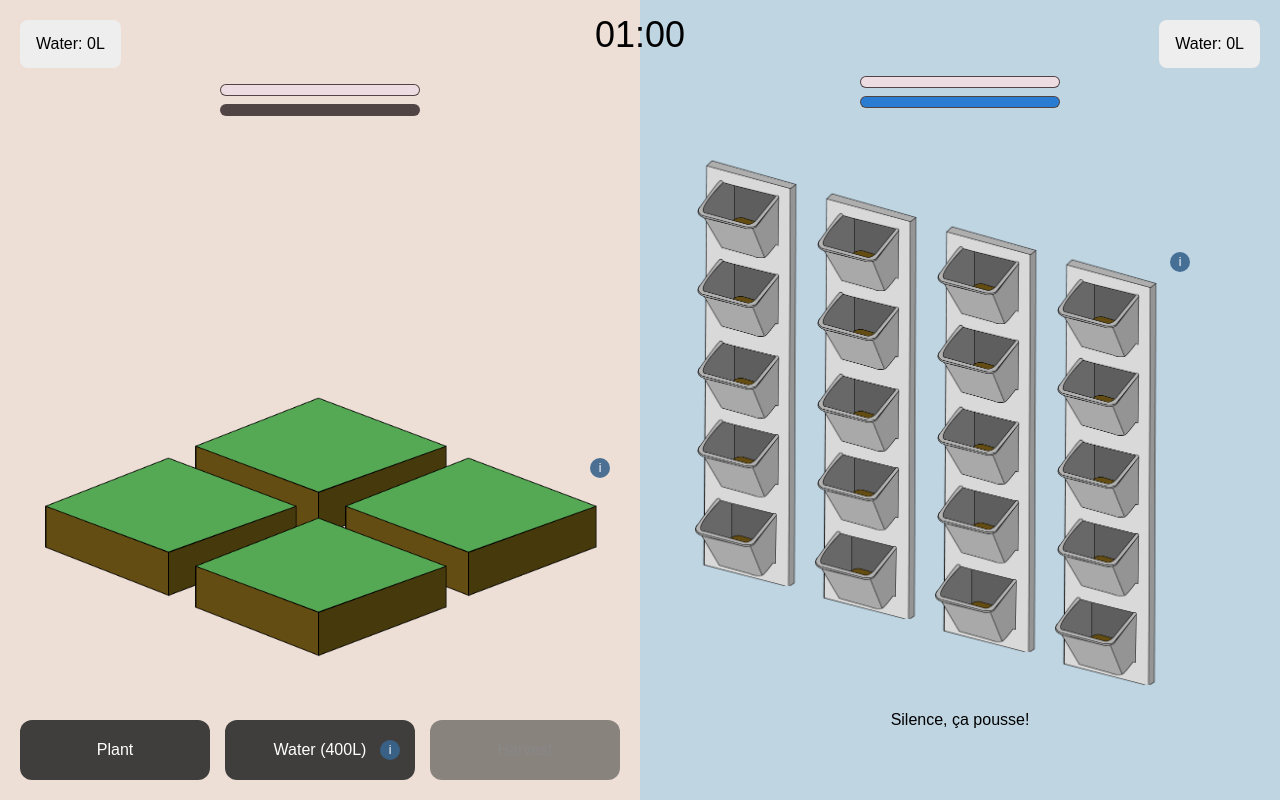
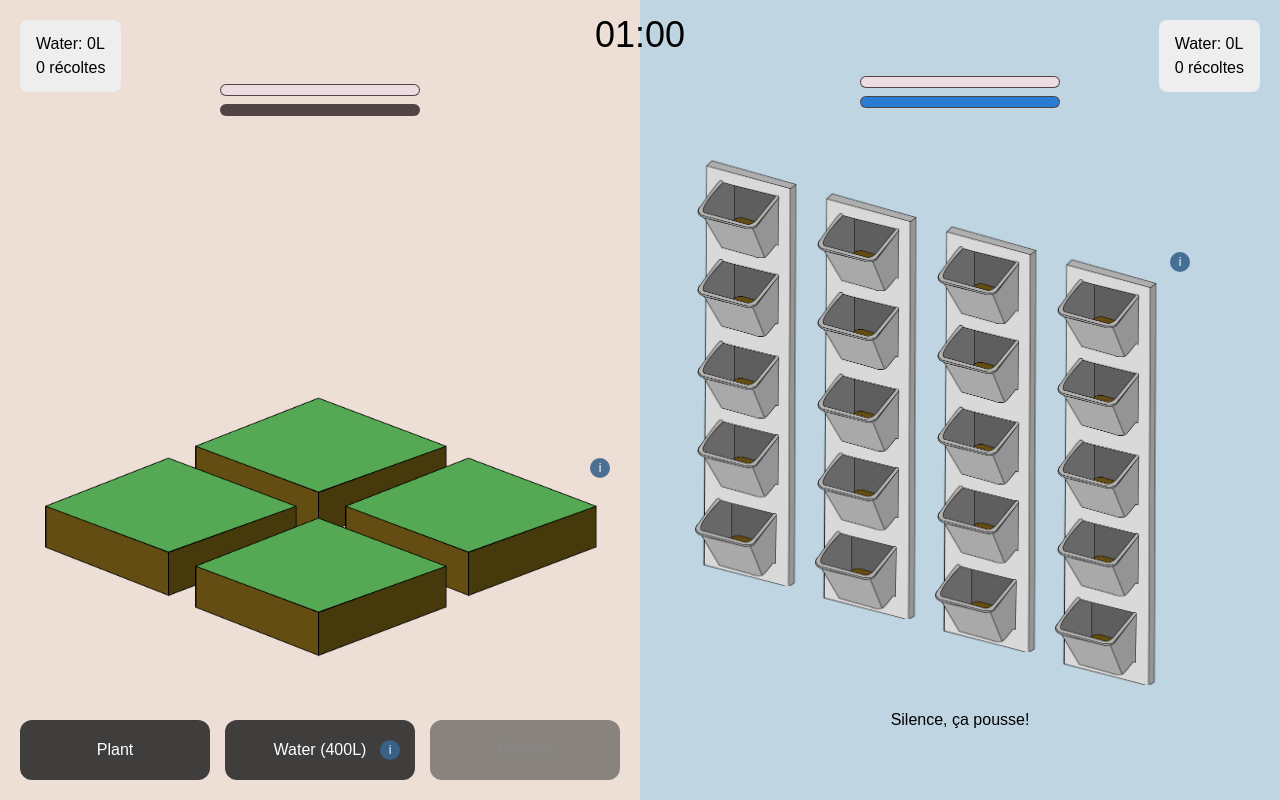
Before and after one commit to quentinguidee/farmup, a React (Vite) app: page / in a window 1280 px wide. Built offline with nearby package versions, Linux system fonts and the light colour scheme; no server answers.

Commit message:
Add harvest score
Signed-off-by: Quentin Guidée <git@arra.red>

```diff
--- a/src/App.tsx
+++ b/src/App.tsx
@@ -32,6 +32,9 @@ export default function App() {
     const [totalWater, setTotalWater] = useState(0);
     const [totalWaterVertical, setTotalWaterVertical] = useState(0);
 
+    const [carrots, setCarrots] = useState(0);
+    const [carrotsVertical, setCarrotsVertical] = useState(0);
+
     useEffect(() => {
         if (!running) return;
         const interval = setInterval(() => {
@@ -62,6 +65,7 @@ export default function App() {
                     break;
                 case "state2":
                     setStateVertical("state0");
+                    setCarrotsVertical((p) => p + 1);
                     setTimerHarvestVertical(100);
                     break;
             }
@@ -85,12 +89,17 @@ export default function App() {
         if (state !== "state2") return;
         setState("state0");
         setTimerHarvest(100);
+        setCarrots((p) => p + 1);
     };
 
     return (
         <>
-            <Score position="left" water={totalWater} />
-            <Score position="right" water={totalWaterVertical} />
+            <Score position="left" water={totalWater} carrots={carrots} />
+            <Score
+                position="right"
+                water={totalWaterVertical}
+                carrots={carrotsVertical}
+            />
             <Toolbar
                 onPlant={plant}
                 onWater={water}
--- a/src/components/Score.tsx
+++ b/src/components/Score.tsx
@@ -1,10 +1,11 @@
 type Props = {
     position: "left" | "right";
     water: number;
+    carrots: number;
 };
 
 export default function Score(props: Props) {
-    const { water, position } = props;
+    const { water, carrots, position } = props;
     return (
         <div
             className="score"
@@ -14,6 +15,7 @@ export default function Score(props: Props) {
             }}
         >
             <span className="score-value">Water: {Math.round(water)}L</span>
+            <span className="score-value">{carrots} récoltes</span>
         </div>
     );
 }
--- a/src/styles/score.css
+++ b/src/styles/score.css
@@ -2,8 +2,9 @@
     position: fixed;
     top: 20px;
     display: flex;
+    flex-direction: column;
     justify-content: space-between;
-    align-items: center;
+    gap: .5rem;
     padding: 1rem;
     background-color: #eee;
     border-radius: 0.5rem;
```
